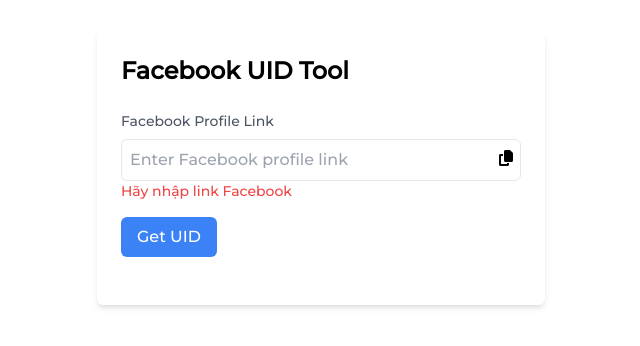
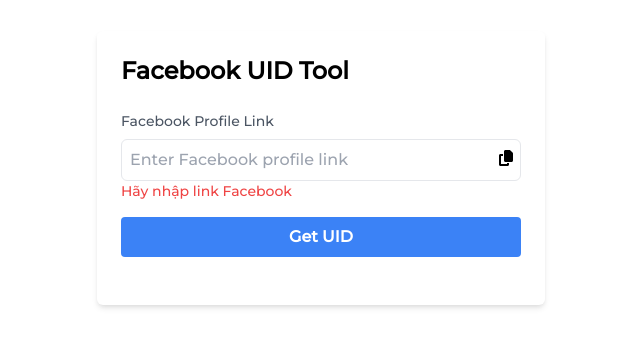
Before and after one commit to levinhkhangzz/getuid-react-project, a React (Vite) app: page / in a window 1280 px wide. Shown: the part 232-578 px from the top of the page, without its empty margins (319-959 px from the left). Built offline with nearby package versions, Linux system fonts and the light colour scheme.

Commit message:
Update App.jsx

```diff
--- a/src/App.jsx
+++ b/src/App.jsx
@@ -151,7 +151,7 @@
 
           <div className="flex items-center justify-between mb-6">
             <button
-              className="bg-blue-500 hover:bg-blue-600 text-white py-2 px-4 rounded-md"
+              className="w-full bg-blue-500 hover:bg-blue-700 text-white font-bold py-2 px-4 rounded"
               onClick={getUid}
               disabled={loading}
             >
```
